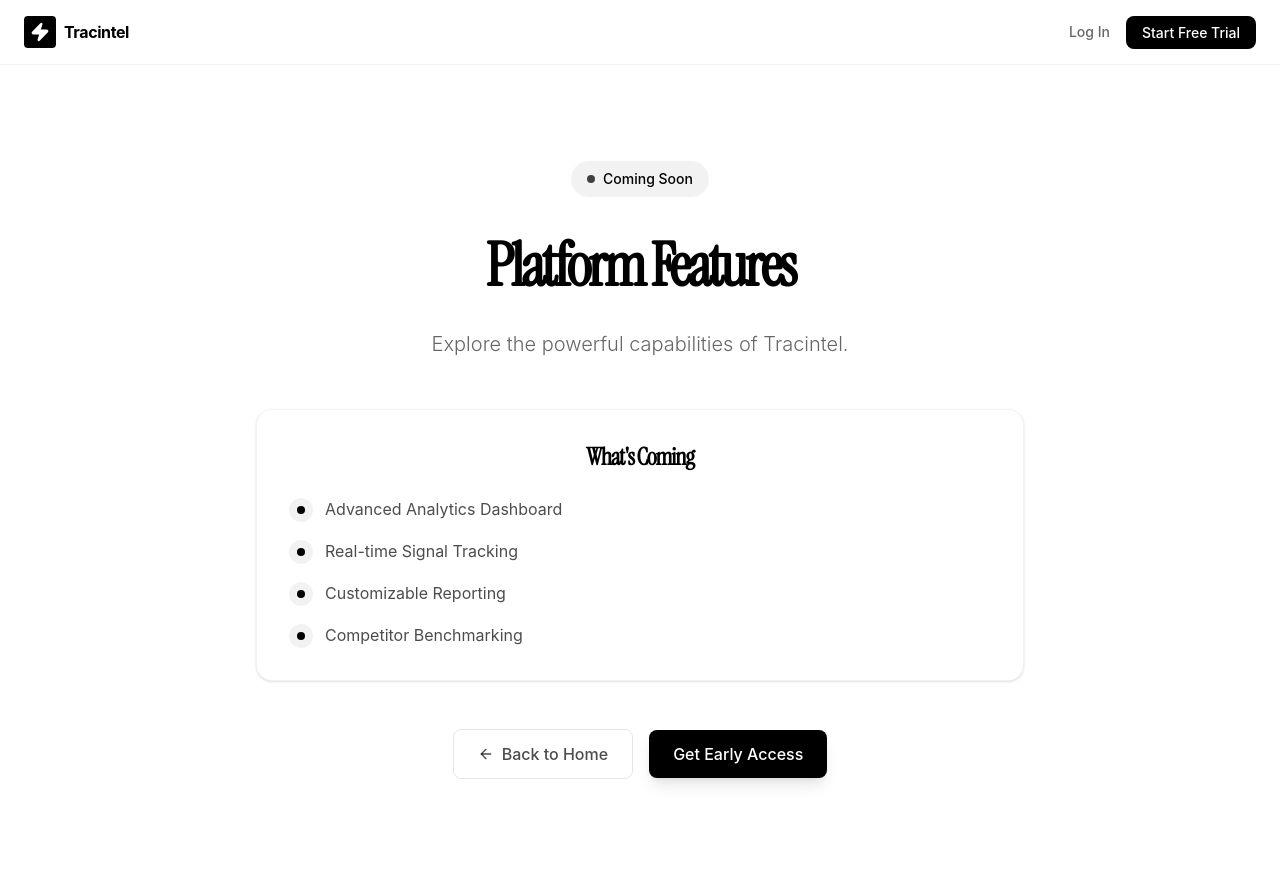
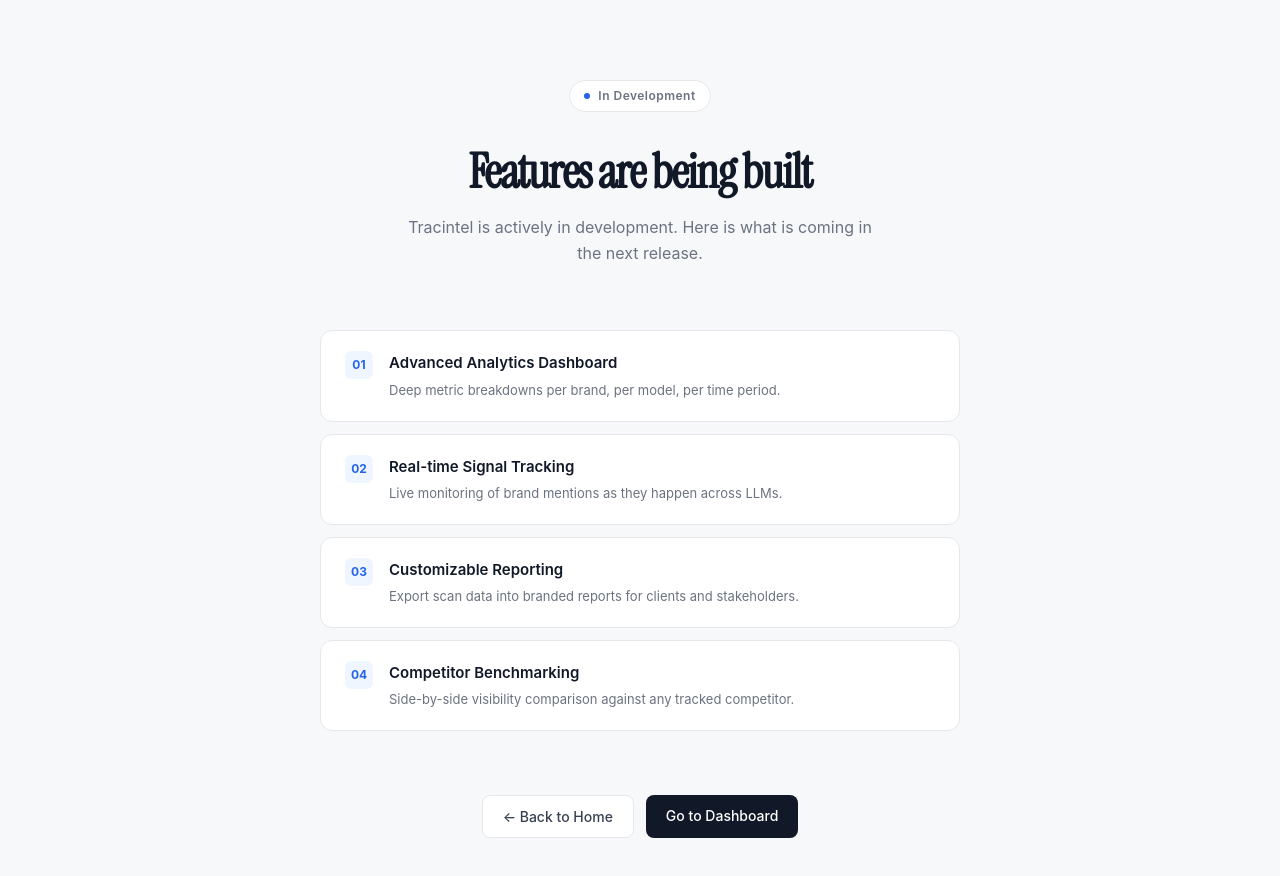
Before and after one commit to dantealucinante-rgb/Tracintel-ekpe, a Next.js app: page /features in a window 1280 px wide. Shown: the top 876 px of the page. Built offline with nearby package versions, Linux system fonts and the light colour scheme; no server answers.

Commit message:
replace features page with clean coming soon page

```diff
--- a/src/app/(marketing)/features/page.tsx
+++ b/src/app/(marketing)/features/page.tsx
@@ -1,16 +1,154 @@
-import PlaceholderPage from "@/components/PlaceholderPage";
+import Link from "next/link"
 
 export default function FeaturesPage() {
+    const upcoming = [
+        {
+            label: "Advanced Analytics Dashboard",
+            description: "Deep metric breakdowns per brand, per model, per time period.",
+        },
+        {
+            label: "Real-time Signal Tracking",
+            description: "Live monitoring of brand mentions as they happen across LLMs.",
+        },
+        {
+            label: "Customizable Reporting",
+            description: "Export scan data into branded reports for clients and stakeholders.",
+        },
+        {
+            label: "Competitor Benchmarking",
+            description: "Side-by-side visibility comparison against any tracked competitor.",
+        },
+    ]
+
     return (
-        <PlaceholderPage
-            title="Platform Features"
-            description="Explore the powerful capabilities of Tracintel."
-            comingSoonItems={[
-                "Advanced Analytics Dashboard",
-                "Real-time Signal Tracking",
-                "Customizable Reporting",
-                "Competitor Benchmarking"
-            ]}
-        />
-    );
+        <main style={{
+            minHeight: "100vh",
+            background: "#F7F8FA",
+            display: "flex",
+            flexDirection: "column",
+            alignItems: "center",
+            justifyContent: "center",
+            padding: "80px 24px",
+            fontFamily: "-apple-system, BlinkMacSystemFont, 'SF Pro Display', 'Helvetica Neue', sans-serif",
+        }}>
+
+            {/* Badge */}
+            <div style={{
+                background: "#ffffff",
+                border: "1px solid #E5E7EB",
+                borderRadius: "20px",
+                padding: "6px 14px",
+                fontSize: "12px",
+                fontWeight: 600,
+                color: "#6B7280",
+                letterSpacing: "0.04em",
+                marginBottom: "32px",
+                display: "flex",
+                alignItems: "center",
+                gap: "8px",
+            }}>
+                <div style={{ width: "6px", height: "6px", borderRadius: "50%", background: "#2563EB" }} />
+                In Development
+            </div>
+
+            {/* Heading */}
+            <h1 style={{
+                fontSize: "48px",
+                fontWeight: 700,
+                letterSpacing: "-0.03em",
+                color: "#111827",
+                textAlign: "center",
+                margin: "0 0 16px",
+                maxWidth: "600px",
+                lineHeight: 1.15,
+            }}>
+                Features are being built
+            </h1>
+
+            <p style={{
+                fontSize: "16px",
+                color: "#6B7280",
+                textAlign: "center",
+                maxWidth: "480px",
+                lineHeight: 1.6,
+                margin: "0 0 64px",
+            }}>
+                Tracintel is actively in development. Here is what is coming in the next release.
+            </p>
+
+            {/* Feature list */}
+            <div style={{
+                width: "100%",
+                maxWidth: "640px",
+                display: "flex",
+                flexDirection: "column",
+                gap: "12px",
+                marginBottom: "64px",
+            }}>
+                {upcoming.map((item, i) => (
+                    <div key={i} style={{
+                        background: "#ffffff",
+                        border: "1px solid #E5E7EB",
+                        borderRadius: "12px",
+                        padding: "20px 24px",
+                        display: "flex",
+                        alignItems: "flex-start",
+                        gap: "16px",
+                    }}>
+                        <div style={{
+                            width: "28px",
+                            height: "28px",
+                            borderRadius: "6px",
+                            background: "#EFF6FF",
+                            display: "flex",
+                            alignItems: "center",
+                            justifyContent: "center",
+                            flexShrink: 0,
+                            fontSize: "12px",
+                            fontWeight: 700,
+                            color: "#2563EB",
+                        }}>
+                            {String(i + 1).padStart(2, "0")}
+                        </div>
+                        <div>
+                            <p style={{ fontSize: "15px", fontWeight: 600, color: "#111827", margin: "0 0 4px" }}>
+                                {item.label}
+                            </p>
+                            <p style={{ fontSize: "13px", color: "#6B7280", margin: 0, lineHeight: 1.6 }}>
+                                {item.description}
+                            </p>
+                        </div>
+                    </div>
+                ))}
+            </div>
+
+            {/* Actions */}
+            <div style={{ display: "flex", gap: "12px", flexWrap: "wrap", justifyContent: "center" }}>
+                <Link href="/" style={{
+                    background: "#ffffff",
+                    border: "1px solid #E5E7EB",
+                    borderRadius: "8px",
+                    padding: "10px 20px",
+                    fontSize: "14px",
+                    fontWeight: 500,
+                    color: "#374151",
+                    textDecoration: "none",
+                }}>
+                    ← Back to Home
+                </Link>
+                <Link href="/dashboard" style={{
+                    background: "#111827",
+                    borderRadius: "8px",
+                    padding: "10px 20px",
+                    fontSize: "14px",
+                    fontWeight: 500,
+                    color: "#ffffff",
+                    textDecoration: "none",
+                }}>
+                    Go to Dashboard
+                </Link>
+            </div>
+
+        </main>
+    )
 }
```
